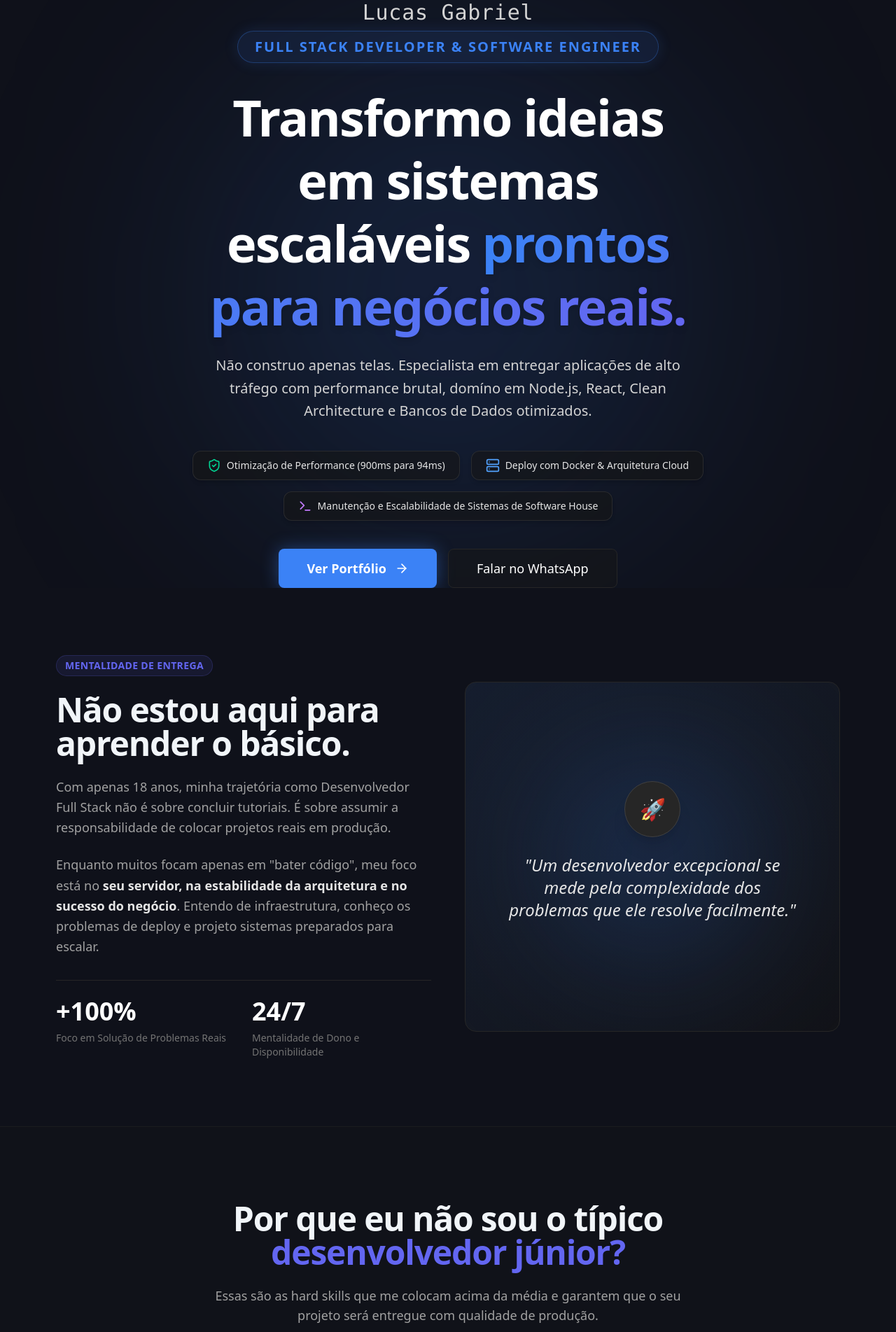
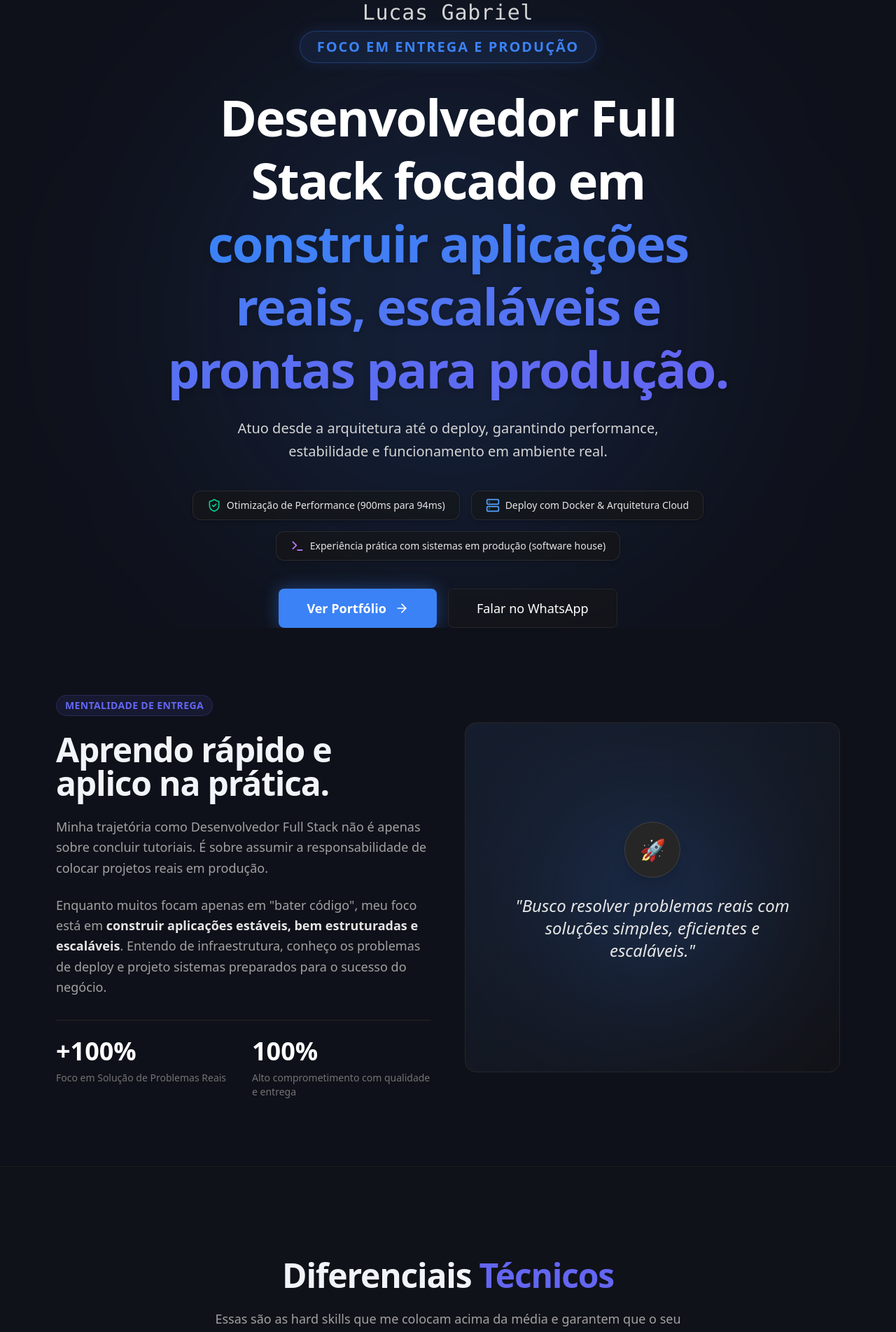
Before and after one commit to lucasgabdsant0s/portfolio, a Next.js app: page / in a window 1280 px wide. Shown: the top 1903 px of the page at 70% size. Built offline with nearby package versions, Linux system fonts and the light colour scheme.

Commit message:
update portfolio

```diff
--- a/src/components/About.tsx
+++ b/src/components/About.tsx
@@ -16,13 +16,13 @@ export function About() {
             MENTALIDADE DE ENTREGA
           </div>
           <h2 className="text-3xl md:text-5xl font-bold mb-6 text-foreground tracking-tight">
-            Não estou aqui para <br/> aprender o básico.
+            Aprendo rápido e <br/> aplico na prática.
           </h2>
           <p className="text-neutral-400 text-lg mb-6 leading-relaxed">
-            Com apenas 18 anos, minha trajetória como Desenvolvedor Full Stack não é sobre concluir tutoriais. É sobre assumir a responsabilidade de colocar projetos reais em produção.
+            Minha trajetória como Desenvolvedor Full Stack não é apenas sobre concluir tutoriais. É sobre assumir a responsabilidade de colocar projetos reais em produção.
           </p>
           <p className="text-neutral-400 text-lg leading-relaxed mb-8">
-            Enquanto muitos focam apenas em "bater código", meu foco está no <span className="text-neutral-200 font-semibold">seu servidor, na estabilidade da arquitetura e no sucesso do negócio</span>. Entendo de infraestrutura, conheço os problemas de deploy e projeto sistemas preparados para escalar.
+            Enquanto muitos focam apenas em "bater código", meu foco está em <span className="text-neutral-200 font-semibold">construir aplicações estáveis, bem estruturadas e escaláveis</span>. Entendo de infraestrutura, conheço os problemas de deploy e projeto sistemas preparados para o sucesso do negócio.
           </p>
 
           <div className="grid grid-cols-2 gap-6 pt-6 border-t border-neutral-800">
@@ -31,8 +31,8 @@ export function About() {
               <div className="text-sm text-neutral-500 font-medium">Foco em Solução de Problemas Reais</div>
             </div>
             <div>
-              <div className="text-4xl font-black text-white mb-2">24/7</div>
-              <div className="text-sm text-neutral-500 font-medium">Mentalidade de Dono e Disponibilidade</div>
+              <div className="text-4xl font-black text-white mb-2">100%</div>
+              <div className="text-sm text-neutral-500 font-medium">Alto comprometimento com qualidade e entrega</div>
             </div>
           </div>
         </motion.div>
@@ -53,7 +53,7 @@ export function About() {
                <span className="text-3xl">🚀</span>
              </div>
              <blockquote className="text-xl md:text-2xl font-medium text-neutral-200 italic mb-4">
-               "Um desenvolvedor excepcional se mede pela complexidade dos problemas que ele resolve facilmente."
+               "Busco resolver problemas reais com soluções simples, eficientes e escaláveis."
              </blockquote>
           </div>
         </motion.div>
--- a/src/components/Contact.tsx
+++ b/src/components/Contact.tsx
@@ -37,7 +37,7 @@ export function Contact() {
           <div className="absolute top-0 right-0 w-32 h-32 bg-accent/20 blur-[50px] rounded-full pointer-events-none" />
           <h3 className="text-2xl font-bold text-white mb-4">Para Recrutadores</h3>
           <p className="text-neutral-400 mb-8 max-w-md">
-            Buscando um desenvolvedor que já entende de produção, VPS e backend em alto nível para sua equipe?
+            Buscando um desenvolvedor com experiência prática em produção, APIs e infraestrutura para sua equipe?
           </p>
           <div className="flex flex-col sm:flex-row gap-4 w-full">
             <a href="https://www.linkedin.com/in/lucas-dev-gabriel/" target="_blank" rel="noreferrer" className="flex-1">
--- a/src/components/Differentials.tsx
+++ b/src/components/Differentials.tsx
@@ -32,7 +32,7 @@ export function Differentials() {
       <div className="max-w-6xl mx-auto">
         <div className="text-center mb-16">
           <h2 className="text-3xl md:text-5xl font-bold mb-6 text-foreground tracking-tight">
-            Por que eu não sou o típico <br/> <span className="text-accent">desenvolvedor júnior?</span>
+            Diferenciais <span className="text-accent">Técnicos</span>
           </h2>
           <p className="text-neutral-400 text-lg max-w-2xl mx-auto">
             Essas são as hard skills que me colocam acima da média e garantem que o seu projeto será entregue com qualidade de produção.
--- a/src/components/Experience.tsx
+++ b/src/components/Experience.tsx
@@ -14,8 +14,8 @@ const experiences = [
     role: "Desenvolvedor Full Stack",
     company: "Software House",
     period: "Ago 2025 - Presente",
-    description: "Atuo no desenvolvimento, manutenção e evolução de aplicações web em ambiente de alto tráfego de ponta a ponta com Node.js, React, TypeScript e PHP (Laravel). Conduzi projetos internos de testes de performance para APIs RESTful. Executo otimização de queries SQL, correção de bugs críticos, Clean Code e padronização de ambientes via Docker resguardando alta responsabilidade técnica.",
-    impact: "Sucesso na redução do tempo de resposta de endpoints estratégicos de ~900ms para cerca de 94ms."
+    description: "Atuo no desenvolvimento e evolução de aplicações web utilizando Node.js, React, TypeScript e PHP (Laravel). Também participei da padronização de ambientes com Docker, correção de bugs críticos e melhoria de queries SQL.",
+    impact: "Trabalhei na otimização de APIs RESTful, reduzindo o tempo de resposta de endpoints críticos de ~900ms para ~94ms."
   },
   {
     role: "Formação Técnica em TI",
@@ -34,7 +34,7 @@ export function Experience() {
           Experiência Real & Acadêmica
         </h2>
         <p className="text-neutral-400 text-lg max-w-2xl mx-auto">
-          Histórico focado em resultados métricos, arquitetura robusta e impacto em alto tráfego.
+          Histórico focado em resultados mensuráveis e evolução de sistemas em produção.
         </p>
       </div>
 
--- a/src/components/Hero.tsx
+++ b/src/components/Hero.tsx
@@ -20,18 +20,18 @@ export function Hero() {
           Lucas Gabriel
         </h1>
         <h2 className="text-primary font-bold text-lg md:text-xl mb-8 uppercase tracking-widest border border-primary/30 bg-primary/10 px-6 py-2 rounded-full shadow-[0_0_20px_rgba(59,130,246,0.15)]">
-          Full Stack Developer & Software Engineer
+          Foco em Entrega e Produção
         </h2>
 
         <h3 className="text-5xl md:text-7xl font-extrabold tracking-tight mb-6 text-white text-balance leading-tight">
-          Transformo ideias em sistemas escaláveis{" "}
+          Desenvolvedor Full Stack focado em {" "}
           <span className="text-transparent bg-clip-text bg-gradient-to-r from-primary to-accent drop-shadow-lg">
-            prontos para negócios reais.
+            construir aplicações reais, escaláveis e prontas para produção.
           </span>
         </h3>
 
         <p className="text-lg md:text-xl text-neutral-300 mb-10 max-w-2xl leading-relaxed">
-          Não construo apenas telas. Especialista em entregar aplicações de alto tráfego com performance brutal, domíno em Node.js, React, Clean Architecture e Bancos de Dados otimizados.
+          Atuo desde a arquitetura até o deploy, garantindo performance, estabilidade e funcionamento em ambiente real.
         </p>
 
         {/* Proof Checkpoints */}
@@ -46,7 +46,7 @@ export function Hero() {
           </div>
           <div className="flex items-center gap-2 text-sm text-neutral-200 bg-neutral-900/60 px-5 py-2.5 rounded-xl border border-neutral-700/50 shadow-md">
             <Terminal className="w-5 h-5 text-purple-400" />
-            <span className="font-medium">Manutenção e Escalabilidade de Sistemas de Software House</span>
+            <span className="font-medium">Experiência prática com sistemas em produção (software house)</span>
           </div>
         </div>
 
--- a/src/components/Projects.tsx
+++ b/src/components/Projects.tsx
@@ -13,7 +13,7 @@ export function Projects() {
           Projetos de Destaque
         </h2>
         <p className="text-neutral-400 text-lg max-w-2xl">
-          Arquiteturas que projetei com foco em escalabilidade e desafios técnicos de alto nível para resolver problemas corporativos e técnicos.
+          Projetos desenvolvidos com foco em escalabilidade e resolução de problemas reais.
         </p>
       </div>
 
--- a/src/components/Skills.tsx
+++ b/src/components/Skills.tsx
@@ -38,7 +38,7 @@ export function Skills() {
           Stack de Engenharia
         </h2>
         <p className="text-neutral-400 text-lg max-w-2xl">
-          Minha proficiência não se mede por "básico" ou "avançado", mas pela capacidade de entregar soluções eficientes em cada camada do sistema.
+          Experiência prática em diferentes camadas do sistema, com foco em entrega e funcionamento em produção.
         </p>
       </div>
 
```
